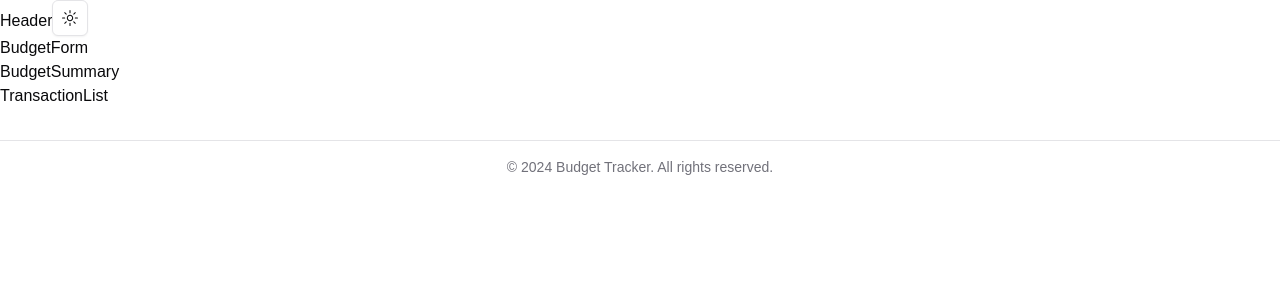
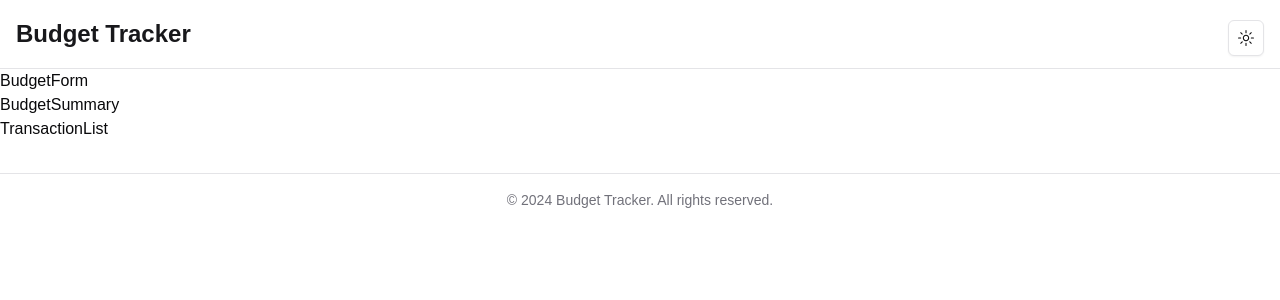
Before and after one commit to niclastanskanen/nextjs-ithogskolan-budget-tracker, a Next.js app: page / in a window 1280 px wide. Shown: the top 300 px of the page. Built offline with nearby package versions, Linux system fonts and the light colour scheme.

Commit message:
Refactor Header component to include a styled header with a title and mode toggle

```diff
--- a/components/Header.tsx
+++ b/components/Header.tsx
@@ -2,10 +2,14 @@ import { ModeToggle } from "./ModeToggle";
 
 const Header = () => {
   return (
-    <div>
-      Header
-      <ModeToggle />
-    </div>
+    <header className="bg-background border-b">
+      <div className="container flex flex-row justify-between items-center mx-auto px-4 py-3 space-y-2">
+        <h1 className="text-xl sm:text-2xl font-bold text-primary">
+          Budget Tracker
+        </h1>
+        <ModeToggle />
+      </div>
+    </header>
   );
 };
 
```
